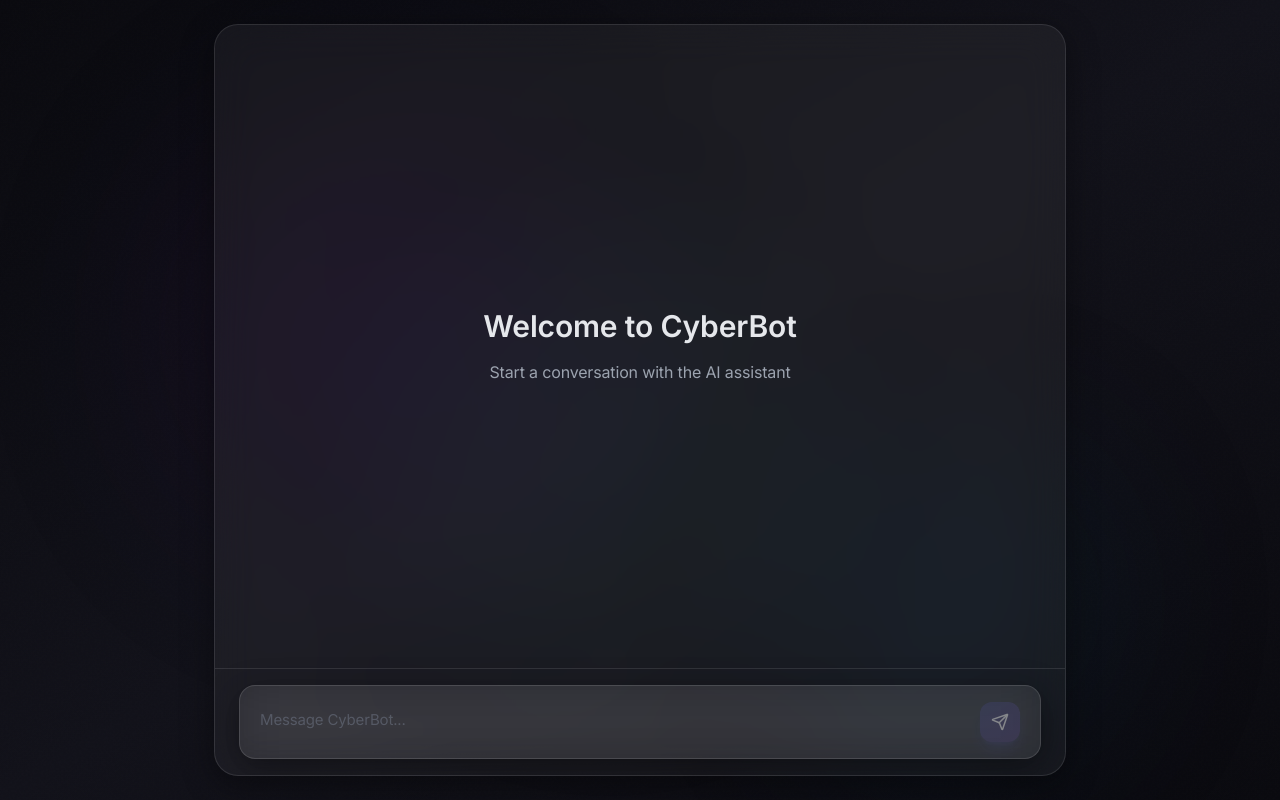
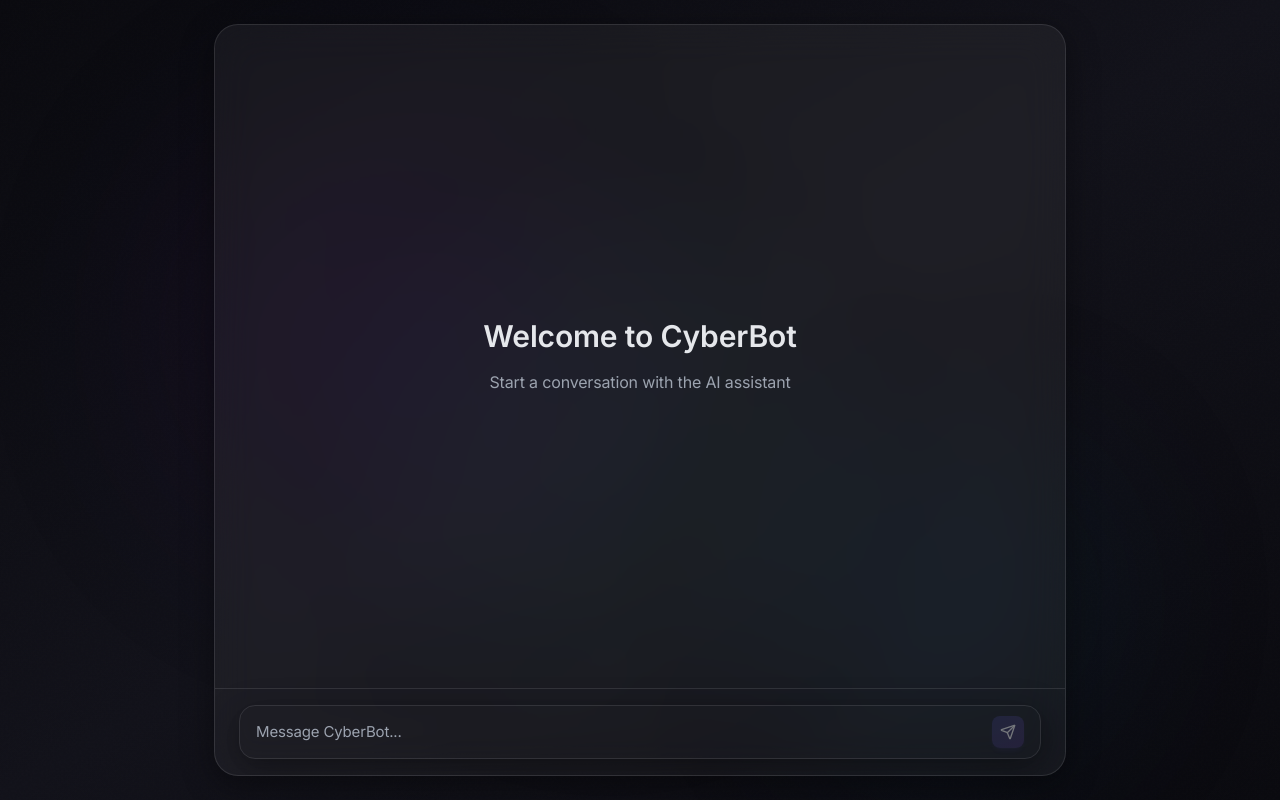
Before and after one commit to itslokeshx/Chat-Bot, a React (Vite) app in the folder client/: page / in a window 1280 px wide. Built offline with nearby package versions, Linux system fonts and the light colour scheme.

Commit message:
refactor: Adjust InputBox styling for a more compact and refined appearance.

```diff
--- a/client/src/components/InputBox.jsx
+++ b/client/src/components/InputBox.jsx
@@ -32,8 +32,8 @@ const InputBox = ({ onSend, disabled }) => {
 
     return (
         <form onSubmit={handleSubmit} className="w-full">
-            <div className="relative glass-heavy rounded-2xl shadow-glass px-5 py-4 transition-all duration-300 hover:shadow-glow hover:bg-glass-medium">
-                <div className="flex items-center gap-4">
+            <div className="relative glass-medium rounded-2xl shadow-glass px-4 py-2.5 border border-glass-border transition-all duration-300 hover:bg-glass-heavy hover:border-accent-indigo/30">
+                <div className="flex items-center gap-3">
                     {/* Textarea */}
                     <textarea
                         ref={textareaRef}
@@ -43,10 +43,10 @@ const InputBox = ({ onSend, disabled }) => {
                         placeholder="Message CyberBot..."
                         disabled={disabled}
                         rows={1}
-                        className="flex-1 bg-transparent text-[15px] text-text-primary placeholder:text-text-tertiary/60 resize-none leading-6 font-normal"
+                        className="flex-1 bg-transparent text-[15px] text-text-primary placeholder:text-text-secondary resize-none leading-5 font-normal py-1"
                         style={{
                             maxHeight: '120px',
-                            minHeight: '28px',
+                            minHeight: '20px',
                             border: 'none',
                             outline: 'none',
                             boxShadow: 'none'
@@ -57,10 +57,10 @@ const InputBox = ({ onSend, disabled }) => {
                     <button
                         type="submit"
                         disabled={disabled || !message.trim()}
-                        className="flex-shrink-0 w-10 h-10 rounded-xl bg-gradient-to-br from-accent-indigo to-accent-violet hover:from-accent-indigo/90 hover:to-accent-violet/90 active:scale-95 disabled:opacity-40 disabled:cursor-not-allowed disabled:from-accent-indigo/30 disabled:to-accent-violet/30 transition-all duration-200 flex items-center justify-center group shadow-lg shadow-accent-indigo/20"
+                        className="flex-shrink-0 w-8 h-8 rounded-lg bg-gradient-to-br from-accent-indigo to-accent-violet hover:from-accent-indigo/90 hover:to-accent-violet/90 active:scale-95 disabled:opacity-40 disabled:cursor-not-allowed disabled:from-accent-indigo/30 disabled:to-accent-violet/30 transition-all duration-200 flex items-center justify-center group shadow-md shadow-accent-indigo/10"
                     >
                         <Send
-                            size={18}
+                            size={16}
                             className="text-white group-hover:translate-x-0.5 group-hover:-translate-y-0.5 transition-transform duration-200"
                         />
                     </button>
```
